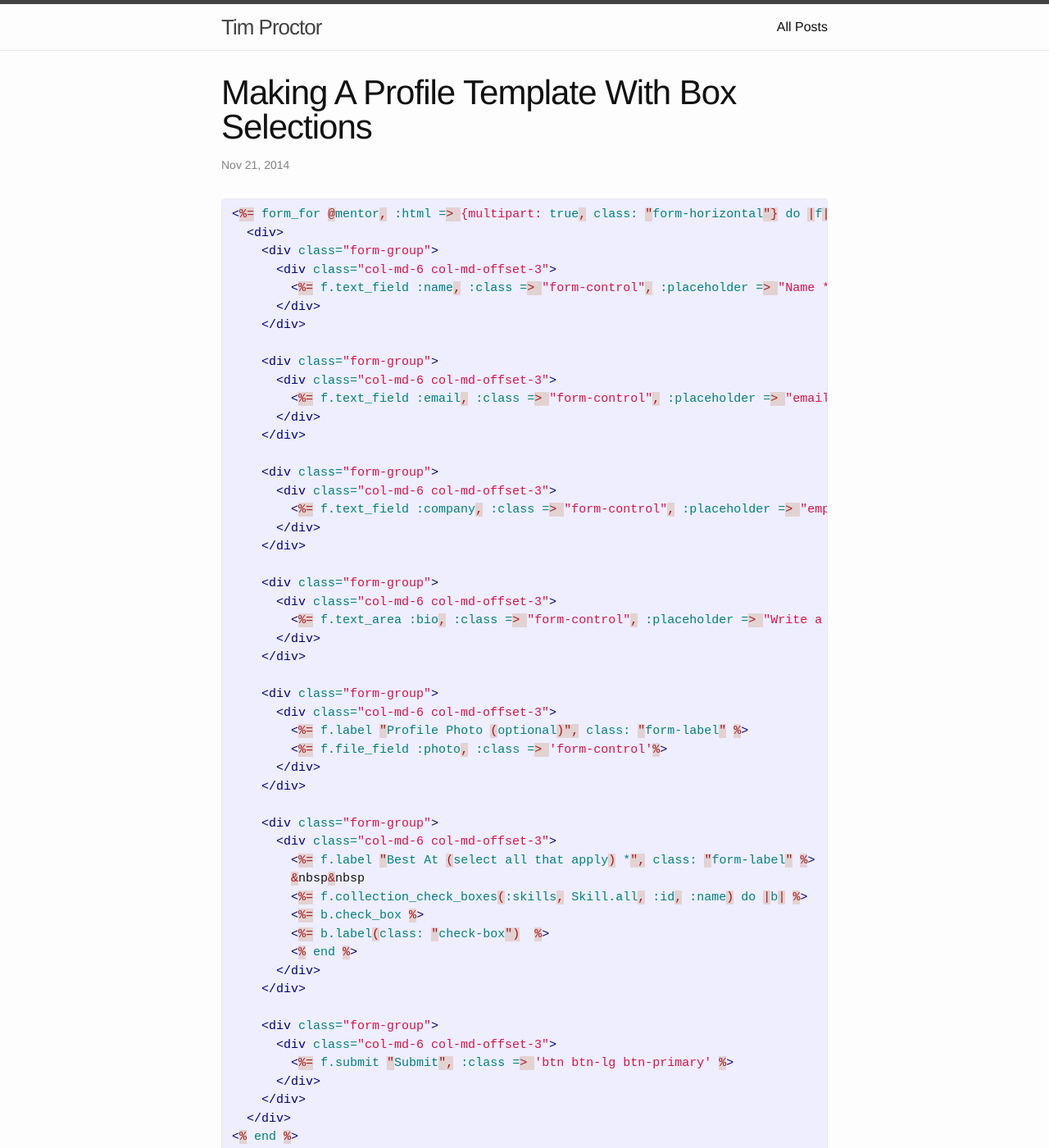
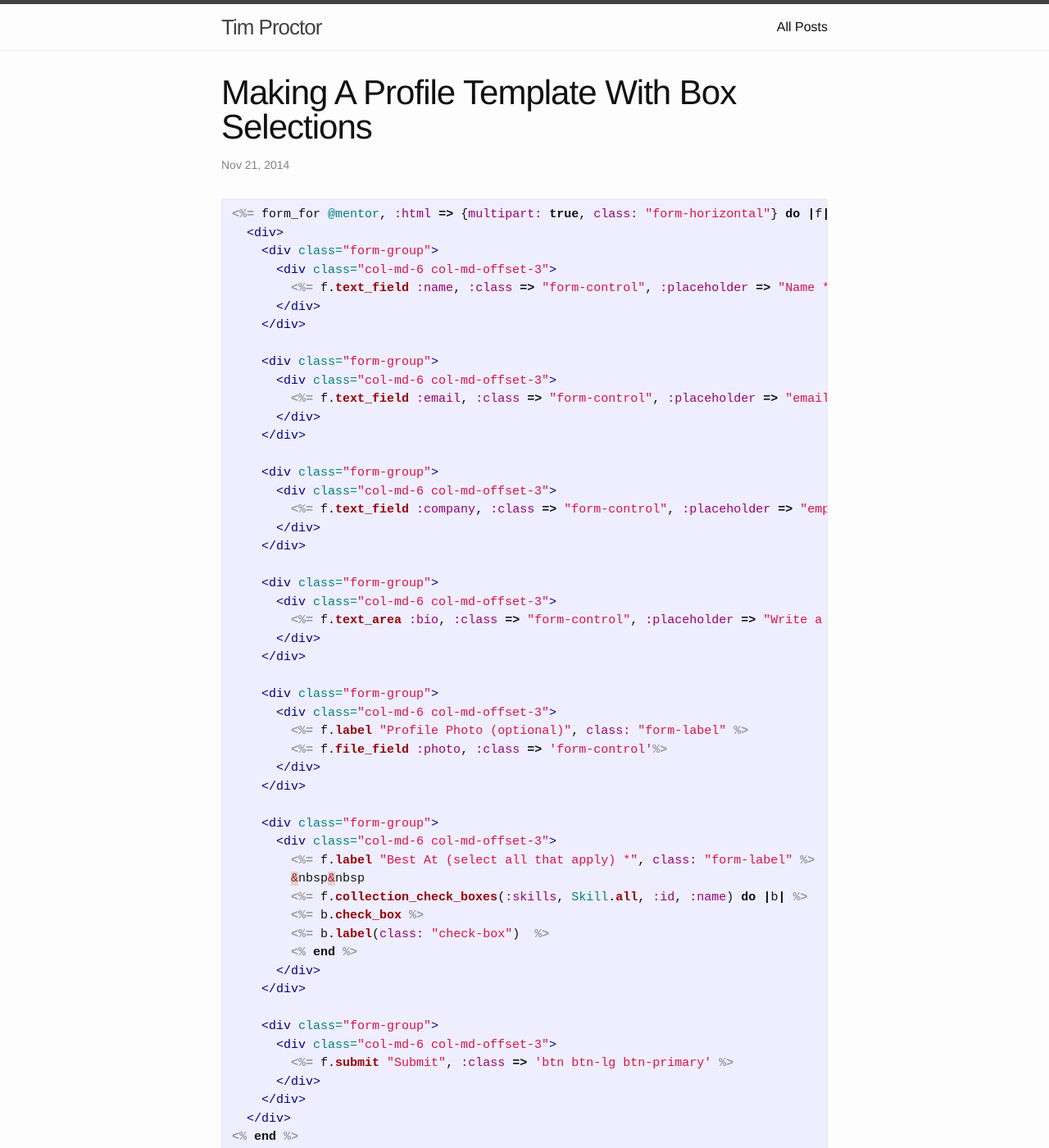
Before and after one commit to timproctor/timproctor.github.io, a Jekyll site: the page built from _posts/2014-11-21-making-a-profile-template-with-box-selections.markdown, in a window 1280 px wide and 1400 px high. Shown: the whole window at 82% size. Built offline with Jekyll 4.4.1, drawn with Linux system fonts in a browser that asks for light colours.

Commit message:
html highlighting not working

```diff
--- a/_posts/2014-11-21-making-a-profile-template-with-box-selections.markdown
+++ b/_posts/2014-11-21-making-a-profile-template-with-box-selections.markdown
@@ -4,7 +4,7 @@ title: "Making A Profile Template With Box Selections"
 date: 2014-11-21 09:59:51 -0700
 categories: front-end making-forms code
 ---
-{% highlight html %}
+{% highlight erb %}
 <%= form_for @mentor, :html => {multipart: true, class: "form-horizontal"} do |f| %>
   <div>
     <div class="form-group">
```
